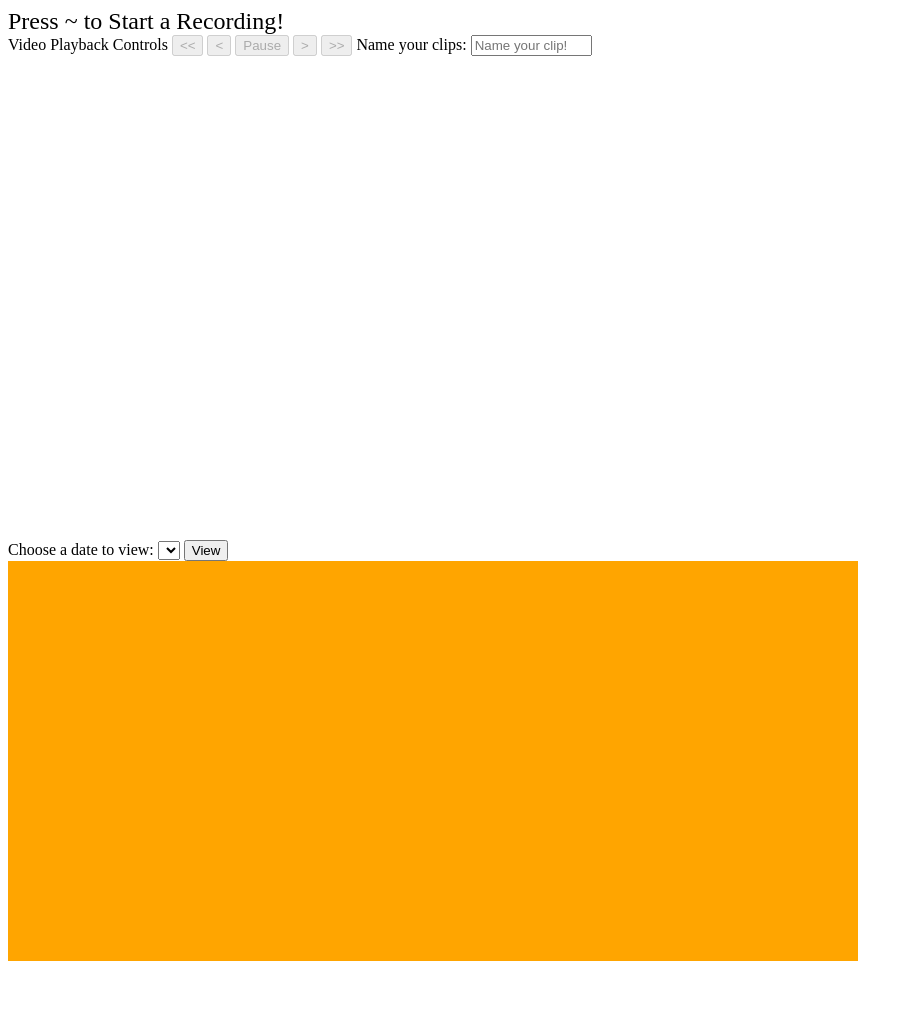
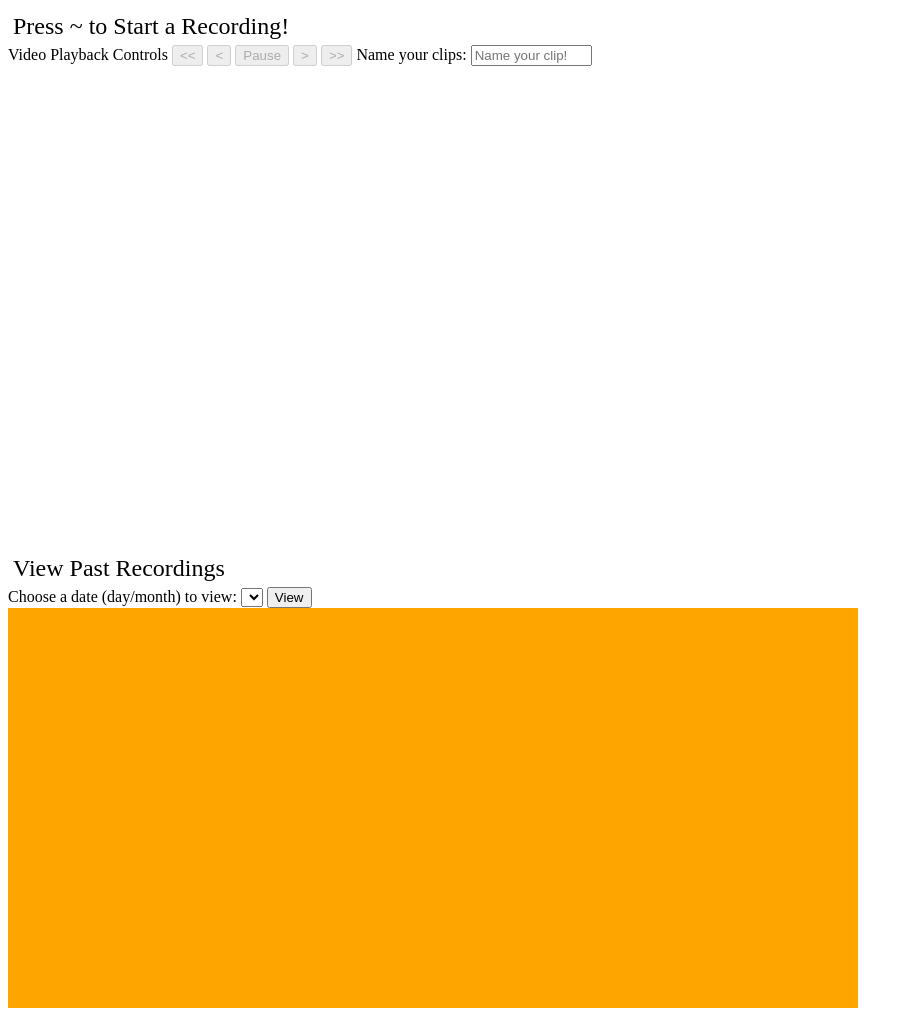
Before and after one commit to colinauyeung/InTheWildTableTop, an Electron app: page index.html in a window 1400 px wide. Shown: the whole page, without its empty margins (0-913 px from the left). Before the commit the page ends 969 px from the top, so only its background shows below. Drawn offline with Linux system fonts and the light colour scheme; no server answers.

Commit message:
Update index.html

```diff
--- a/index.html
+++ b/index.html
@@ -29,15 +29,16 @@
             /*float: left;*/
         }
 
-        #mess{
+        .title{
             font-size: 24px;
+            padding: 5px;
         }
 
 
     </style>
 </head>
 <body>
-<div id="mess">
+<div id="mess" class="title">
     Press ~ to Start a Recording!
 </div>
 <label for="rewind">Video Playback Controls</label>
@@ -62,7 +63,10 @@
 
 
 </div>
-<label for="selection">Choose a date to view:</label>
+<div class="title">
+    View Past Recordings
+</div>
+<label for="selection">Choose a date (day/month) to view:</label>
 
 <select name="cars" id="selection">
 <!--    <option value="volvo">Volvo</option>-->
@@ -490,9 +494,11 @@
             // }, 500)
         }
         if(code === "ArrowLeft"){
+            event.preventDefault();
             windowManager.sharedData.set("back", true);
         }
         if(code === "ArrowRight"){
+            event.preventDefault();
             windowManager.sharedData.set("forward", true);
         }
     });
```
